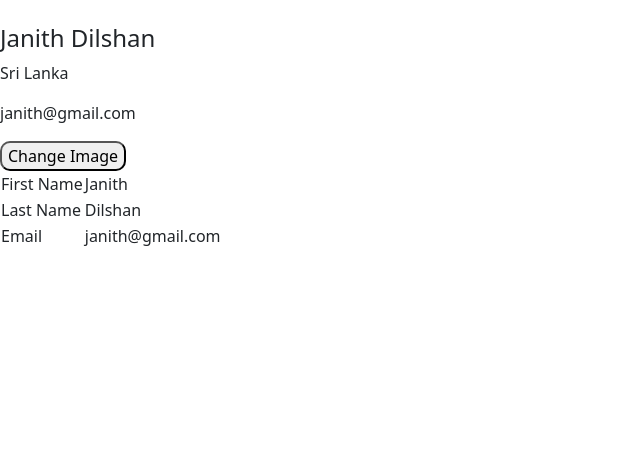
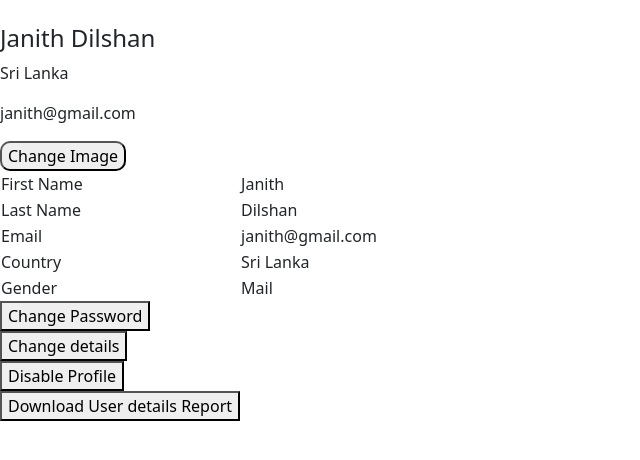
Before and after one commit to RavinduOnline/DDRS-Community, a React (Create React App) app in the folder client/: page /usersetting in a window 1280 px wide. Shown: the top 460 px of the page, without its empty margins (0-640 px from the left). Built offline with nearby package versions, Linux system fonts and the light colour scheme.

Commit message:
User setting implemented

```diff
--- a/client/src/components/Pages/UserProfile/UserSetting/usersetting.js
+++ b/client/src/components/Pages/UserProfile/UserSetting/usersetting.js
@@ -25,6 +25,19 @@ export default function usersetting() {
               <td>Email</td>
               <td>janith@gmail.com</td>
             </tr>
+            <tr>
+              <td>Country</td>
+              <td>Sri Lanka</td>
+            </tr>
+            <tr>
+              <td>Gender</td>
+              <td>Mail</td>
+            </tr>
+
+            <button type="submit">Change Password</button><br/>
+            <button type="submit">Change details</button><br/>
+            <button type="submit">Disable Profile</button><br/>
+            <button type="submit">Download User details Report</button>
 
         </table>
 
```
